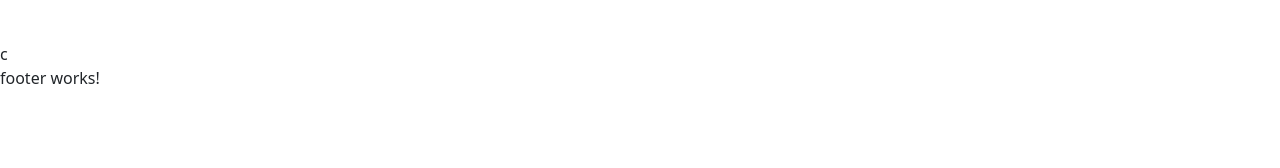
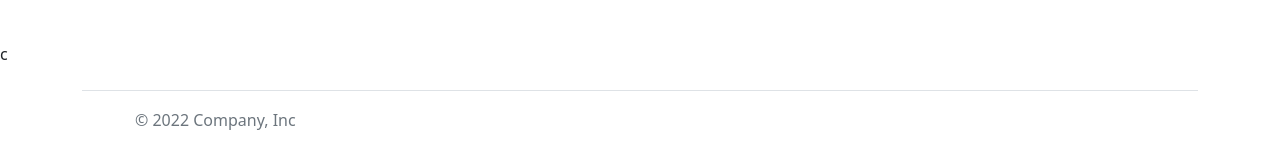
Before and after one commit to ZainabNugget/WT-GP, an Angular app in the folder frontend/: page / in a window 1280 px wide. Shown: the part 864-1032 px from the top of the page. Before the commit the page ends 970 px from the top, so only its background shows below. Built offline with nearby package versions, Linux system fonts and the light colour scheme; no server answers.

Commit message:
footer
-footer added

```diff
--- a/frontend/src/app/components/footer/footer.component.html
+++ b/frontend/src/app/components/footer/footer.component.html
@@ -1 +1,16 @@
-<p>footer works!</p>
+<div class="container">
+    <footer class="d-flex flex-wrap justify-content-between align-items-center py-3 my-4 border-top">
+      <div class="col-md-4 d-flex align-items-center">
+        <a href="/" class="mb-3 me-2 mb-md-0 text-muted text-decoration-none lh-1">
+          <svg class="bi" width="30" height="24"><use xlink:href="#bootstrap"/></svg>
+        </a>
+        <span class="mb-3 mb-md-0 text-muted">&copy; 2022 Company, Inc</span>
+      </div>
+
+      <ul class="nav col-md-4 justify-content-end list-unstyled d-flex">
+        <li class="ms-3"><a class="text-muted" href="#"><svg class="bi" width="24" height="24"><use xlink:href="#twitter"/></svg></a></li>
+        <li class="ms-3"><a class="text-muted" href="#"><svg class="bi" width="24" height="24"><use xlink:href="#instagram"/></svg></a></li>
+        <li class="ms-3"><a class="text-muted" href="#"><svg class="bi" width="24" height="24"><use xlink:href="#facebook"/></svg></a></li>
+      </ul>
+    </footer>
+  </div>
```
